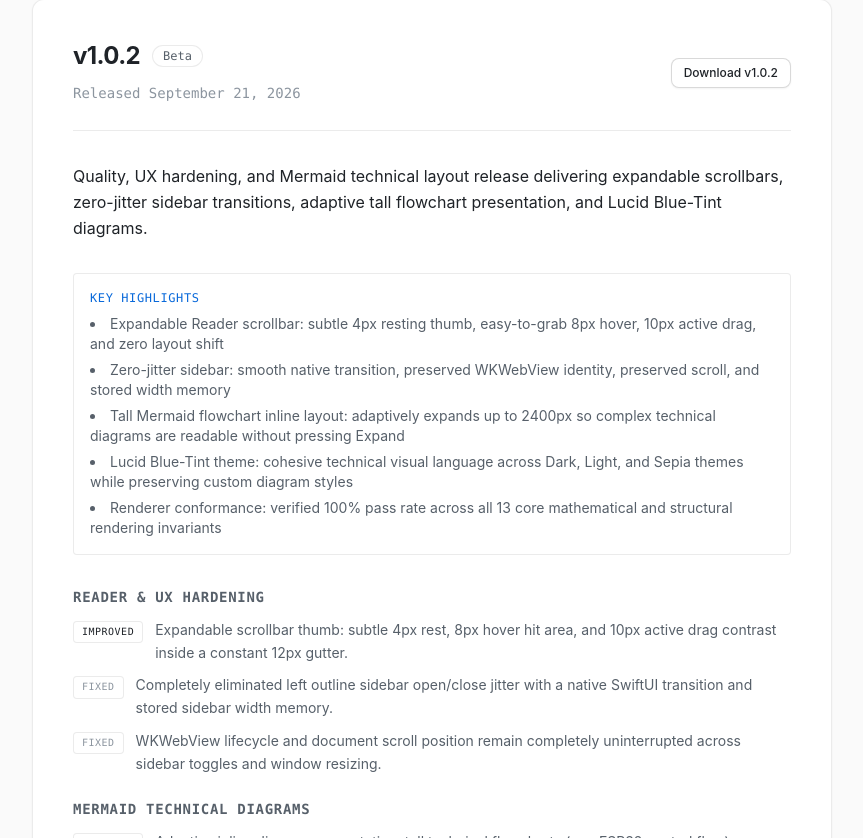
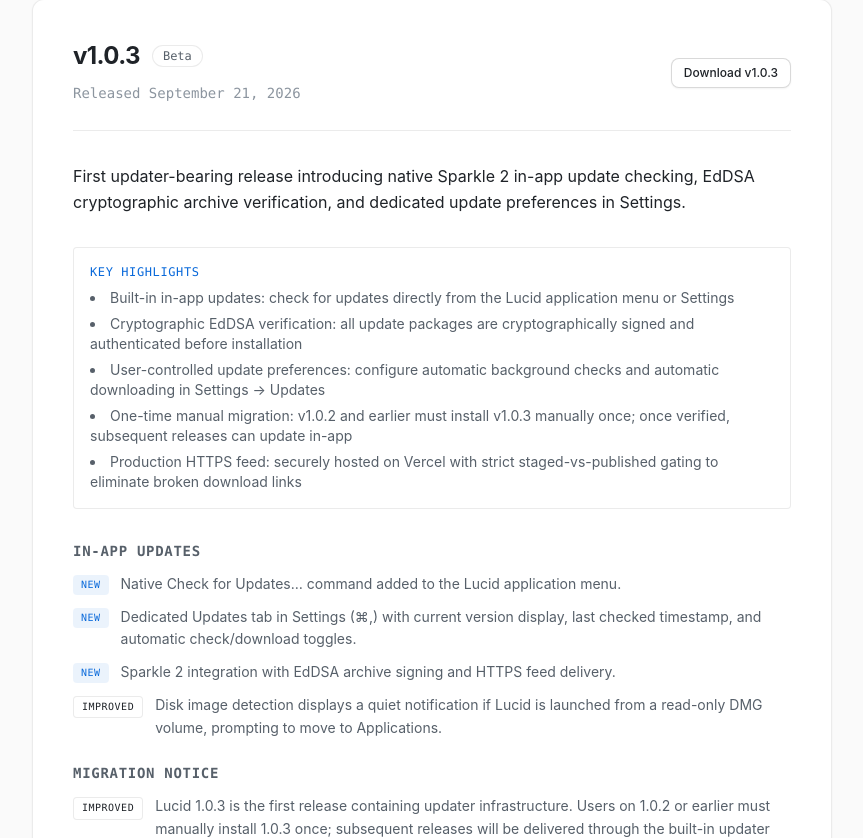
Before and after one commit to ajayuhjain89/lucid-macos, a Next.js app in the folder website/: page /changelog in a window 1280 px wide. Shown: the part 362-1200 px from the top of the page, without its empty margins (208-1071 px from the left). Built offline with nearby package versions, Linux system fonts and the light colour scheme; no server answers.

Commit message:
docs: document Lucid v1.0.3 in-app update system and migration guide

```diff
--- a/website/app/docs/getting-started/page.tsx
+++ b/website/app/docs/getting-started/page.tsx
@@ -44,12 +44,12 @@
             <div className="space-y-2">
               <h3 className="font-semibold text-text-primary text-base">Step 1: Download Lucid</h3>
               <p>
-                Click the <strong className="text-text-primary">Download Lucid</strong> button on the website. The disk image (<code className="font-mono text-xs px-1.5 py-0.5 rounded bg-surface-elevated text-accent">Lucid-1.0.2.dmg</code>) begins downloading directly to your Mac.
+                Click the <strong className="text-text-primary">Download Lucid</strong> button on the website. The disk image (<code className="font-mono text-xs px-1.5 py-0.5 rounded bg-surface-elevated text-accent">Lucid-1.0.3.dmg</code>) begins downloading directly to your Mac.
               </p>
               <p className="text-xs text-text-tertiary">
                 Optional fallback: You can also inspect the release notes or browse the verified DMG artifact directly on{" "}
                 <a
-                  href="https://github.com/ajayuhjain89/lucid-macos/releases/tag/v1.0.2"
+                  href="https://github.com/ajayuhjain89/lucid-macos/releases/tag/v1.0.3"
                   target="_blank"
                   rel="noopener noreferrer"
                   className="underline hover:text-text-secondary"
@@ -62,7 +62,7 @@
             <div className="space-y-2">
               <h3 className="font-semibold text-text-primary text-base">Step 2: Open the Disk Image</h3>
               <p>
-                Once downloaded, double-click <strong className="text-text-primary">Lucid-1.0.2.dmg</strong> in your Downloads folder to mount the disk image.
+                Once downloaded, double-click <strong className="text-text-primary">Lucid-1.0.3.dmg</strong> in your Downloads folder to mount the disk image.
               </p>
             </div>
 
@@ -275,6 +275,69 @@
         </div>
       </section>
 
+      {/* Step 6: Updating Lucid */}
+      <section id="updates" className="space-y-6">
+        <div className="flex items-center gap-3">
+          <span className="w-8 h-8 rounded-full bg-accent-soft text-accent font-mono text-sm font-bold flex items-center justify-center shrink-0">
+            6
+          </span>
+          <h2 className="text-2xl font-semibold tracking-tight text-text-primary">
+            Updating Lucid &amp; Migration
+          </h2>
+        </div>
+
+        <div className="pl-11 space-y-6 text-sm text-text-secondary leading-relaxed">
+          {/* Migration Callout */}
+          <div className="p-4 rounded-window border border-amber-500/30 bg-amber-500/5 space-y-2">
+            <div className="flex items-center gap-2">
+              <span className="text-[11px] font-mono uppercase tracking-wider px-2 py-0.5 rounded bg-amber-500/10 border border-amber-500/20 text-amber-500 font-semibold">
+                One-Time Migration Note
+              </span>
+            </div>
+            <p className="text-xs text-text-secondary leading-relaxed">
+              Lucid v1.0.0, v1.0.1, and v1.0.2 do not contain an in-app updater and cannot update automatically. If you are running an earlier version, you must download and install <strong className="text-text-primary">Lucid v1.0.3</strong> manually once. Starting with v1.0.3, all future releases update seamlessly inside the app.
+            </p>
+          </div>
+
+          <div className="space-y-4">
+            <h3 className="font-semibold text-text-primary text-base">In-App Update Features</h3>
+            <p>
+              Lucid includes native, secure in-app updates powered by Sparkle 2. Updates are delivered over HTTPS and cryptographically verified using EdDSA (Ed25519) signatures before installation.
+            </p>
+
+            <div className="grid grid-cols-1 md:grid-cols-2 gap-4">
+              <div className="p-4 rounded-window border border-border-subtle bg-surface space-y-2">
+                <h4 className="font-semibold text-text-primary text-sm">Manual Update Check</h4>
+                <p className="text-xs text-text-secondary">
+                  Choose <strong className="text-text-primary">Lucid → Check for Updates…</strong> from the menu bar at any time to query the update feed immediately.
+                </p>
+              </div>
+
+              <div className="p-4 rounded-window border border-border-subtle bg-surface space-y-2">
+                <h4 className="font-semibold text-text-primary text-sm">Update Preferences</h4>
+                <p className="text-xs text-text-secondary">
+                  Open <strong className="text-text-primary">Settings → Updates</strong> (<kbd className="font-mono text-xs">⌘,</kbd>) to toggle automatic background checks (daily) and automatic downloading / install-on-quit.
+                </p>
+              </div>
+
+              <div className="p-4 rounded-window border border-border-subtle bg-surface space-y-2">
+                <h4 className="font-semibold text-text-primary text-sm">Cryptographic Verification</h4>
+                <p className="text-xs text-text-secondary">
+                  Every release archive is signed with an EdDSA private key. The app checks signatures against a pinned public key and fails closed if signatures are absent or mismatched.
+                </p>
+              </div>
+
+              <div className="p-4 rounded-window border border-border-subtle bg-surface space-y-2">
+                <h4 className="font-semibold text-text-primary text-sm">Install Location Guard</h4>
+                <p className="text-xs text-text-secondary">
+                  If you run Lucid directly from a mounted disk image (<code className="font-mono text-xs">.dmg</code>), the updater notifies you to move Lucid to <code className="font-mono text-xs">/Applications</code> first.
+                </p>
+              </div>
+            </div>
+          </div>
+        </div>
+      </section>
+
       {/* Navigation Footer */}
       <div className="pt-12 border-t border-border-subtle flex flex-col md:flex-row items-center justify-between gap-4">
         <Link href="/docs" className="text-sm text-text-secondary hover:text-accent font-medium">
--- a/website/lib/changelog.ts
+++ b/website/lib/changelog.ts
@@ -16,6 +16,51 @@
 }
 
 export const changelogData: ReleaseEntry[] = [
+  {
+    version: "1.0.3",
+    date: "September 21, 2026",
+    channel: "Beta",
+    summary: "First updater-bearing release introducing native Sparkle 2 in-app update checking, EdDSA cryptographic archive verification, and dedicated update preferences in Settings.",
+    highlights: [
+      "Built-in in-app updates: check for updates directly from the Lucid application menu or Settings",
+      "Cryptographic EdDSA verification: all update packages are cryptographically signed and authenticated before installation",
+      "User-controlled update preferences: configure automatic background checks and automatic downloading in Settings → Updates",
+      "One-time manual migration: v1.0.2 and earlier must install v1.0.3 manually once; once verified, subsequent releases can update in-app",
+      "Production HTTPS feed: securely hosted on Vercel with strict staged-vs-published gating to eliminate broken download links",
+    ],
+    sections: [
+      {
+        title: "In-App Updates",
+        items: [
+          {
+            type: "new",
+            text: "Native Check for Updates… command added to the Lucid application menu.",
+          },
+          {
+            type: "new",
+            text: "Dedicated Updates tab in Settings (⌘,) with current version display, last checked timestamp, and automatic check/download toggles.",
+          },
+          {
+            type: "new",
+            text: "Sparkle 2 integration with EdDSA archive signing and HTTPS feed delivery.",
+          },
+          {
+            type: "improved",
+            text: "Disk image detection displays a quiet notification if Lucid is launched from a read-only DMG volume, prompting to move to Applications.",
+          },
+        ],
+      },
+      {
+        title: "Migration Notice",
+        items: [
+          {
+            type: "improved",
+            text: "Lucid 1.0.3 is the first release containing updater infrastructure. Users on 1.0.2 or earlier must manually install 1.0.3 once; subsequent releases will be delivered through the built-in updater once verified.",
+          },
+        ],
+      },
+    ],
+  },
   {
     version: "1.0.2",
     date: "September 21, 2026",
```
Also changed, not shown: 3 other files (tests, documents, lock files or other folders).
